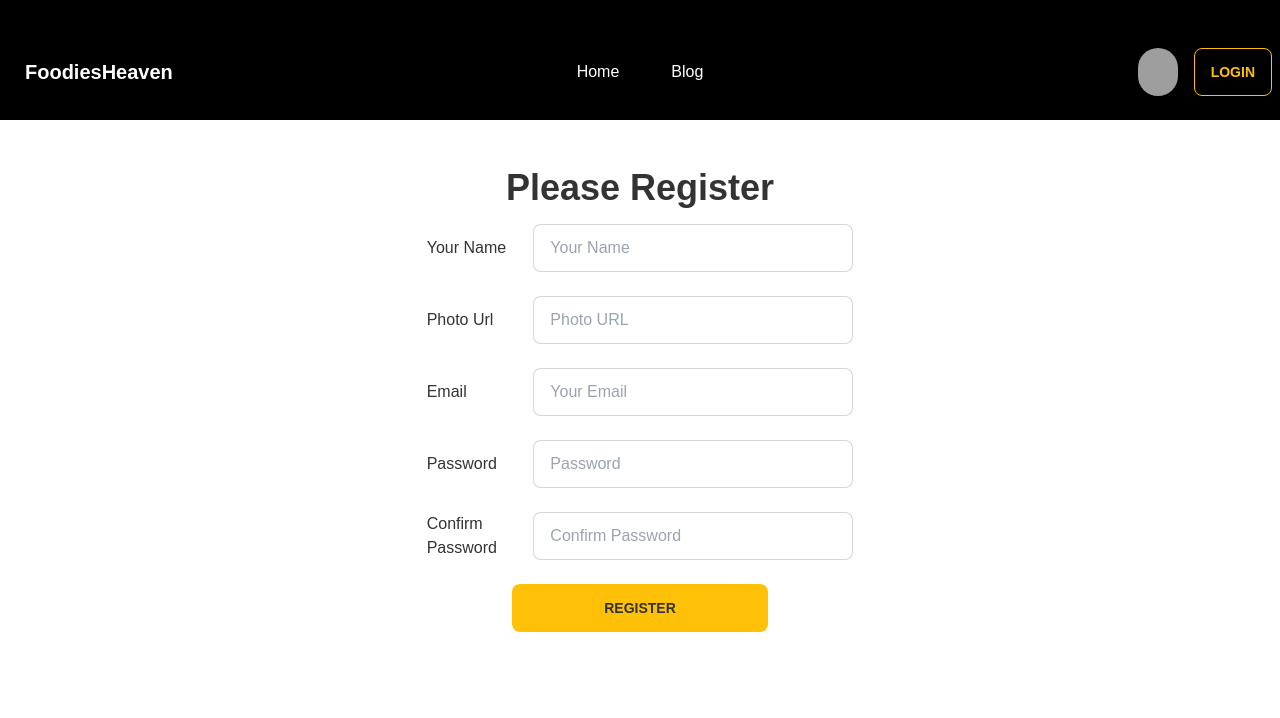
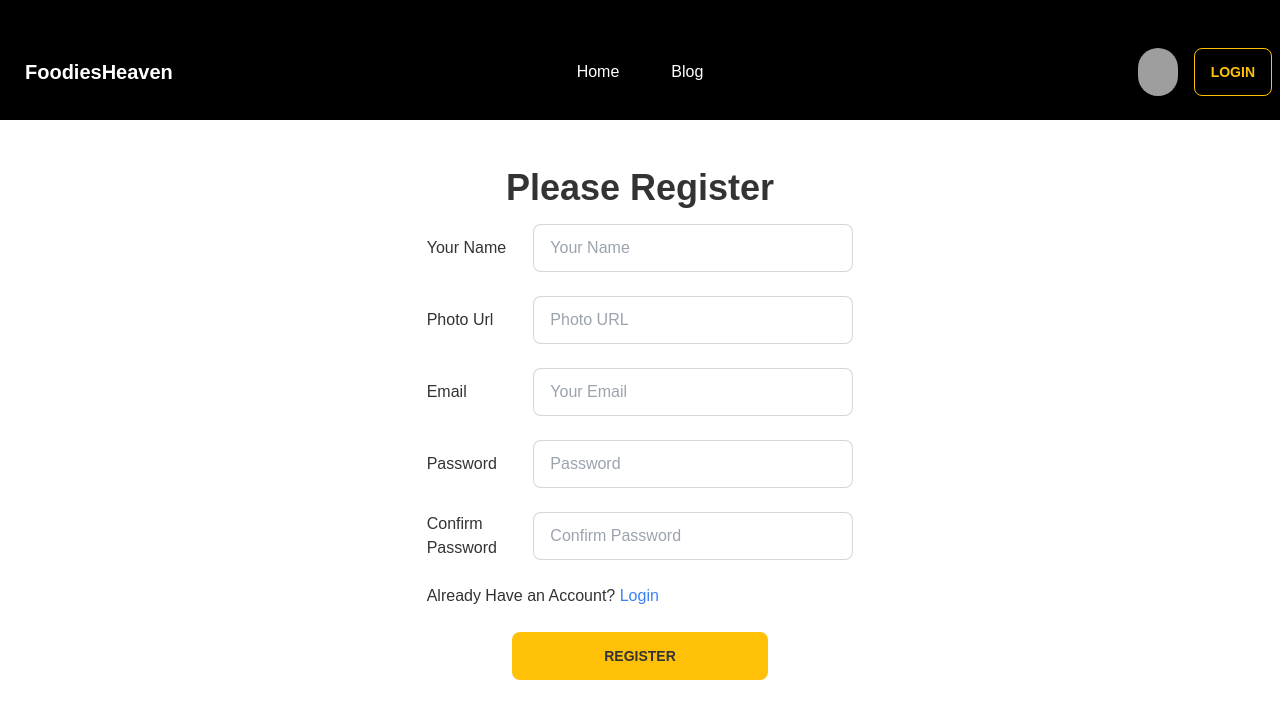
Before and after one commit to soyedarif/foodies-heaven-client, a React (Vite) app: page /register in a window 1280 px wide. Shown: the top 718 px of the page. Built offline with nearby package versions, Linux system fonts and the light colour scheme; grey boxes are pictures that could not be loaded.

Commit message:
register user function done

```diff
--- a/src/Login/Login.jsx
+++ b/src/Login/Login.jsx
@@ -1,5 +1,6 @@
 import React from "react";
 import NavigationBar from "../components/NavigationBar";
+import { Link } from "react-router-dom";
 
 const Login = () => {
   return (
@@ -8,15 +9,10 @@ const Login = () => {
             <NavigationBar></NavigationBar>
         </div>
             <h2 className="section-title text-center">Please Login</h2>
+      <div className="mb-32">
           <form className="w-1/3 mx-auto">
-        <div className="flex mb-6 items-center justify-between">
-          <label htmlFor="name">Your Name</label>
-          <input type="text" placeholder="Your Name" id="name" name="name" className="input input-bordered w-full max-w-xs" />
-        </div>
-        <div className="flex mb-6 items-center justify-between">
-          <label htmlFor="photoUrl">Photo Url</label>
-          <input type="text" placeholder="Photo URL" id="photoUrl" name="photoUrl" className="input input-bordered w-full max-w-xs" />
-        </div>
+
+
             <div className="flex mb-6 items-center justify-between">
               <label htmlFor="email">Email</label>
               <input type="text" placeholder="Your Email" id="email" name="email" className="input input-bordered w-full max-w-xs" required />
@@ -25,12 +21,11 @@ const Login = () => {
               <label htmlFor="password">Password</label>
               <input type="password" placeholder="Password" id="password" name="password" className="input input-bordered w-full max-w-xs" required />
             </div >
-        <div className="flex mb-6 items-center justify-between">
-          <label htmlFor="rePassword">Confirm Password</label>
-          <input type="password" placeholder="Confirm Password" id="rePassword" name="rePassword" className="input input-bordered w-full max-w-xs" required />
-        </div>
+
+            <p className='mb-6'>New to this Site? <Link className='text-blue-500' to="/register">Register</Link></p>
             <div className='flex justify-center'><button className="btn btn-wide bg-primary text-Shade border-0 hover:text-white">Login</button></div>
           </form>
+      </div>
         </>
   );
 };
--- a/src/Login/Register.jsx
+++ b/src/Login/Register.jsx
@@ -1,21 +1,61 @@
-import React from 'react';
-import NavigationBar from '../components/NavigationBar';
+import React, { useContext, useState } from "react";
+import NavigationBar from "../components/NavigationBar";
+import { Link } from "react-router-dom";
+import { AuthContext } from "../providers/AuthProvider";
 
 const Register = () => {
+  const {createUser}=useContext(AuthContext)
+  const [error, setError] = useState("");
+  const [success, setSuccess] = useState("");
+
+  const handleRegister = e => {
+    e.preventDefault();
+    setSuccess("");
+    setError("");
+    const form = e.target;
+    const displayName = form.displayName.value;
+    const photoURL = form.photoURL.value;
+    const email = form.email.value;
+    const password = form.password.value;
+    const rePassword = form.rePassword.value;
+
+    if (!/(?=.*[A-Z])/.test(password)) {
+      setError("Please add at least one uppercase");
+      return;
+    }else if(password!==rePassword){
+        setError("Passwords from both field has to similar")
+        return
+    } else if (!/(?=.*[0-9])/.test(password)) {
+      setError("Please add at least two numbers");
+      return;
+    } else if (password.length < 6) {
+      setError("Please add at least 6 characters");
+      return;
+    }
+    createUser(email,password)
+    .then(result=>{
+     const newUser=result.user
+     console.log(newUser);
+    }).catch(error=>{
+      console.log(error);
+    })
+  };
+
   return (
     <>
-        <div className='bg-black mb-12'>
+      <div className="bg-black mb-12">
         <NavigationBar></NavigationBar>
       </div>
       <h2 className="section-title text-center">Please Register</h2>
-      <form className="w-1/3 mx-auto">
+      <div className="mb-32">
+        <form onSubmit={handleRegister} className="w-1/3 mx-auto">
           <div className="flex mb-6 items-center justify-between">
-          <label htmlFor="name">Your Name</label>
-          <input type="text" placeholder="Your Name" id="name" name="name" className="input input-bordered w-full max-w-xs" />
+            <label htmlFor="displayName">Your Name</label>
+            <input type="text" placeholder="Your Name" id="displayName" name="displayName" className="input input-bordered w-full max-w-xs" />
           </div>
           <div className="flex mb-6 items-center justify-between">
-          <label htmlFor="photoUrl">Photo Url</label>
-          <input type="text" placeholder="Photo URL" id="photoUrl" name="photoUrl" className="input input-bordered w-full max-w-xs" />
+            <label htmlFor="photoURL">Photo Url</label>
+            <input type="text" placeholder="Photo URL" id="photoURL" name="photoURL" className="input input-bordered w-full max-w-xs" />
           </div>
           <div className="flex mb-6 items-center justify-between">
             <label htmlFor="email">Email</label>
@@ -24,13 +64,22 @@ const Register = () => {
           <div className="flex mb-6 items-center justify-between">
             <label htmlFor="password">Password</label>
             <input type="password" placeholder="Password" id="password" name="password" className="input input-bordered w-full max-w-xs" required />
-        </div >
+          </div>
           <div className="flex mb-6 items-center justify-between">
             <label htmlFor="rePassword">Confirm Password</label>
             <input type="password" placeholder="Confirm Password" id="rePassword" name="rePassword" className="input input-bordered w-full max-w-xs" required />
           </div>
-        <div className='flex justify-center'><button className="btn btn-wide bg-primary text-Shade border-0 hover:text-white">Register</button></div>
+          <p className="mb-6">
+            Already Have an Account?{" "}
+            <Link className="text-blue-500" to="/login">
+              Login
+            </Link>
+          </p>
+          <div className="flex justify-center">
+            <button className="btn btn-wide bg-primary text-Shade border-0 hover:text-white">Register</button>
+          </div>
         </form>
+      </div>
     </>
   );
 };
--- a/src/firebase/firebase.config.js
+++ b/src/firebase/firebase.config.js
@@ -10,10 +10,9 @@ const firebaseConfig = {
   projectId: "foodies-heaven-auth",
   storageBucket: "foodies-heaven-auth.appspot.com",
   messagingSenderId: "721804145773",
-  appId: "1:721804145773:web:58ffd3969067ea4542fb64"
+  appId: "1:721804145773:web:58ffd3969067ea4542fb64",
 };
 
 // Initialize Firebase
 const app = initializeApp(firebaseConfig);
-
 export default app;
--- a/src/providers/AuthProvider.jsx
+++ b/src/providers/AuthProvider.jsx
@@ -1,14 +1,19 @@
 import React, { createContext } from 'react';
-import {getAuth} from "firebase/auth";
+import {createUserWithEmailAndPassword, getAuth} from "firebase/auth";
 import app from '../firebase/firebase.config';
+
 export const AuthContext=createContext(null)
 
 const auth=getAuth(app)
 
 const AuthProvider = ({children}) => {
     const user=null
+    const createUser=(email,password)=>{
+       return createUserWithEmailAndPassword(auth,email,password)
+    }
     const authInfo={
-        user
+        user,
+        createUser
     }
     return (
         <AuthContext.Provider value={authInfo}>
```
Lines whose indentation alone changed are shown as unchanged.
